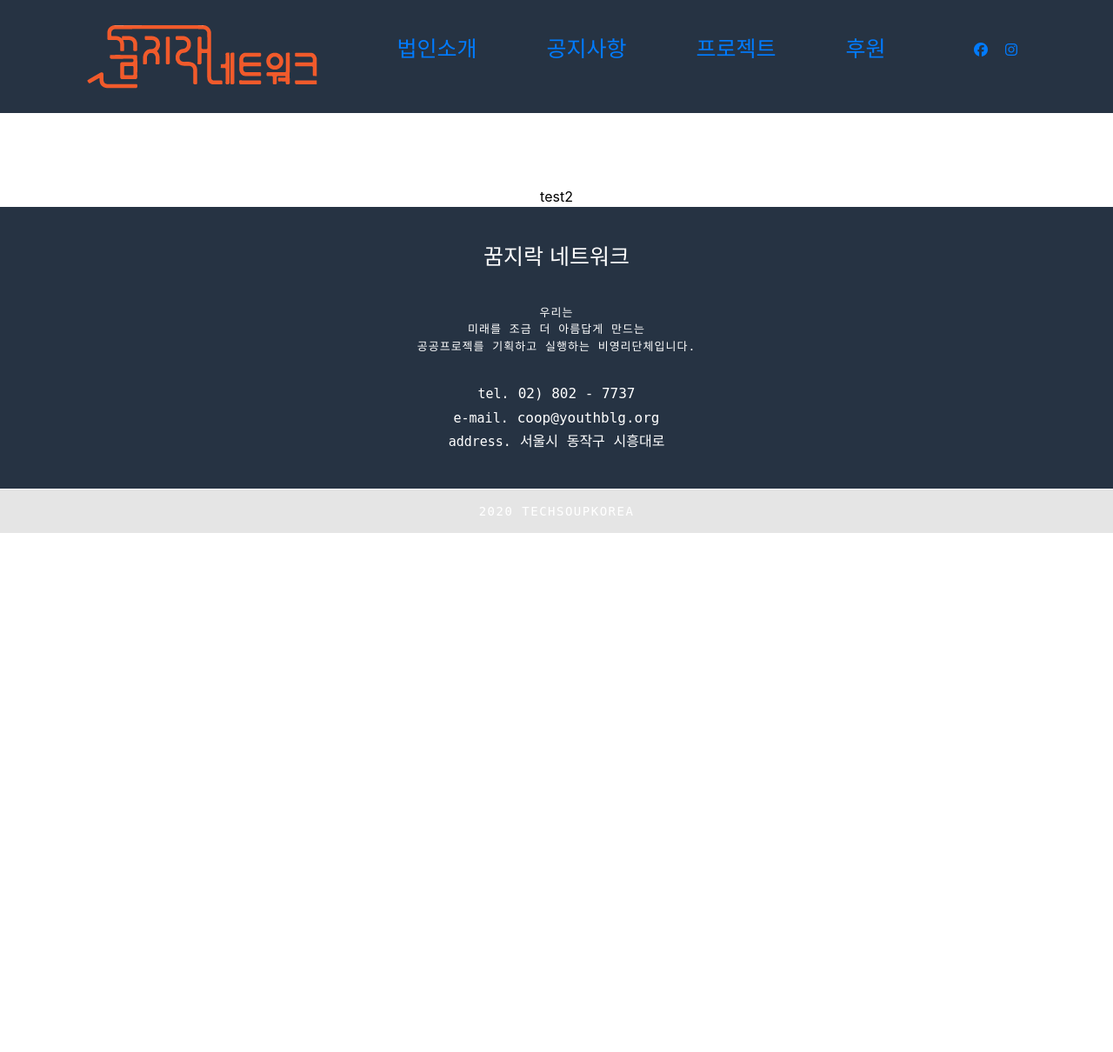
After one commit to GJRProject/ggumjirak, a Django app: page /beta/ in a window 1280 px wide. The commit adds this page. Shown: the whole page at 87% size. Run offline with Django 3.2, Linux system fonts and the light colour scheme; some libraries are stand-ins or nearby versions; some web fonts are replaced.

Commit message:
테스트 페이지 추가
경로 끝에 /alpha, /beta, /gamma, /schedule 붙이시면 해당 페이지로 이동합니다.

```diff
--- /dev/null
+++ b/project/community/templates/beta.html
@@ -0,0 +1,12 @@
+{% extends 'base.html' %}
+
+{% block content %}
+<div class="wrap">
+    <div class="board">
+        <div class="board_container" style='color:black'>
+            test2
+        </div>
+
+    </div>
+</div>
+{% endblock %}
--- a/project/community/templates/home.html
+++ b/project/community/templates/home.html
@@ -2,7 +2,7 @@
 
 {% block content %}
     <div class="wrap">
-        <a href="#contents"class="skip">본문 바로가기</a>
+        <a href="#contents" class="skip">본문 바로가기</a>
         <!-- 컨텐츠 영역  -->
         <section>
             <div class="board">
--- a/project/community/urls.py
+++ b/project/community/urls.py
@@ -4,4 +4,8 @@ from . import views
 urlpatterns = [
     path('', views.home),
     path('schedule/', views.schedule),
+    path('alpha/', views.alpha),
+    path('beta/', views.beta),
+    path('gamma/', views.gamma)
+
 ]
--- a/project/community/views.py
+++ b/project/community/views.py
@@ -9,3 +9,13 @@ def home(request):
 # 스케쥴
 def schedule(request):
     return render(request, 'schedule.html')
+
+
+def alpha(request):
+    return render(request, 'alpha.html')
+
+def beta(request):
+    return render(request, 'beta.html')
+
+def gamma(request):
+    return render(request, 'gamma.html')
--- a/project/static/css/reset.css
+++ b/project/static/css/reset.css
@@ -1,4 +1,15 @@
 @charset "UTF-8";
+@import url(//fonts.googleapis.com/earlyaccess/nanumgothiccoding.css);
+@import url(//fonts.googleapis.com/earlyaccess/nanumpenscript.css);
+
+.nanumpenscript * {
+  font-family: 'Nanum Pen Script', cursive;
+ }
+
+.nanumgothiccoding * {
+ font-family: 'Nanum Gothic Coding', monospace;
+}
+
 
 /* 여백 초기화 */
 div, ul, li, dl, dt, ol, h1, h2, h3, h4, h5, h6, input, fieldset, legend, p, select, table, th, td, tr, textarea, button, form {
```
Also changed, not shown: project/community/templates/alpha.html (added, +12 -0 lines), project/community/templates/gamma.html (added, +12 -0 lines).
